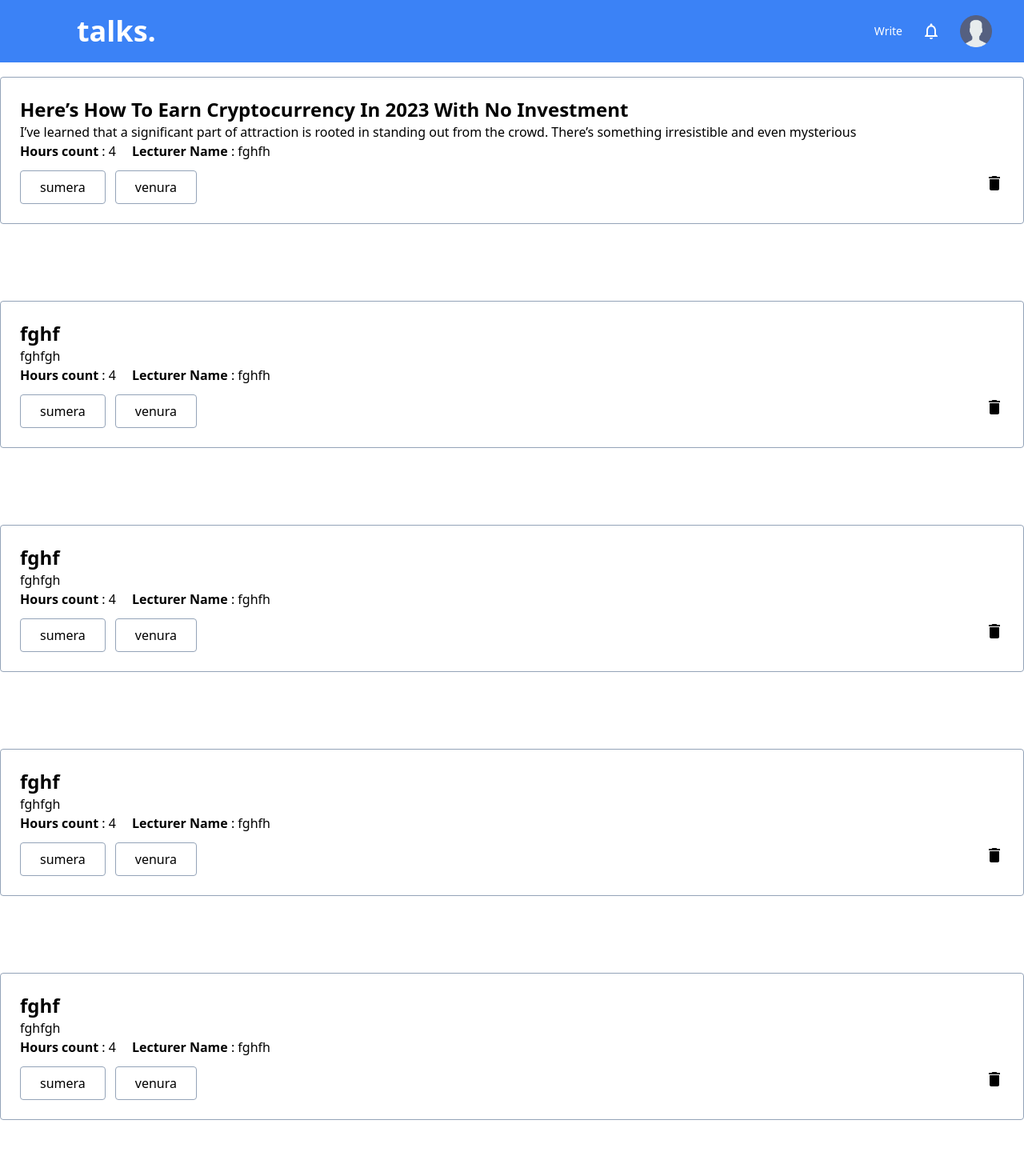
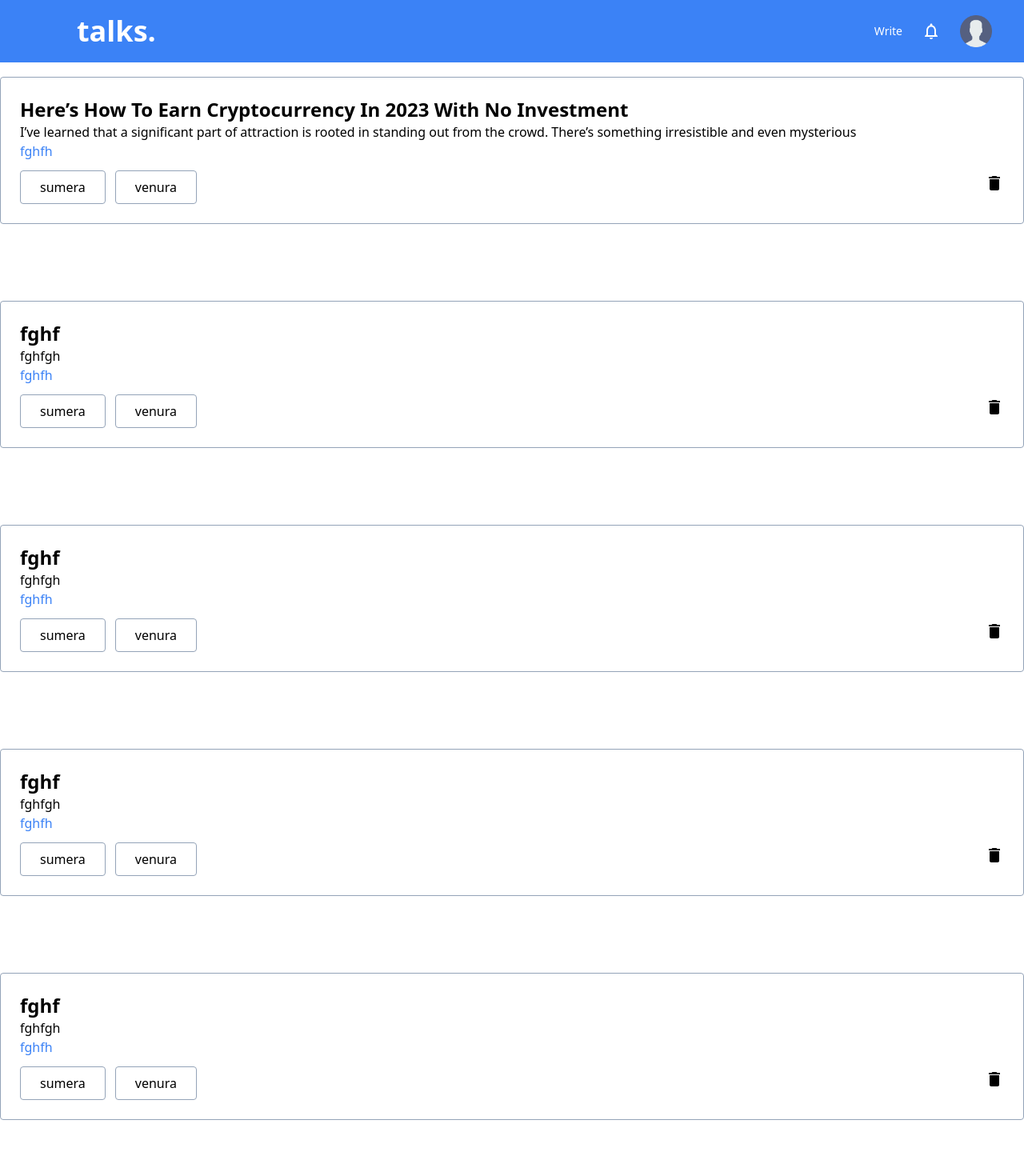
Before and after one commit to sumeraruwen/Blog-Site, a React (Create React App) app: page /Profile in a window 1280 px wide. Shown: the top 1470 px of the page at 80% size. Built offline with nearby package versions, Linux system fonts and the light colour scheme.

Commit message:
content updated

```diff
--- a/src/components/Post/Post.tsx
+++ b/src/components/Post/Post.tsx
@@ -6,8 +6,7 @@ type PostProps = {
     _id: string;
     title: string;
     description: string;
-    hoursCount?: number;
-    lecturerName?: string;
+    category?: string;
     tags: string[];
     // removePostFromList?: (postId: string) => void;
   };
@@ -21,14 +20,10 @@ export default class Post extends Component<PostProps,PostState> {
         <h3 className="text-2xl font-bold">{this.props.title}</h3>
         {this.props.description}
         <span className="flex space-x-5">
-          {this.props.hoursCount ? (
-            <p>
-              <strong>Hours count</strong> : {this.props.hoursCount}
-            </p>
-          ) : null}
-          {this.props.lecturerName ? (
-            <p>
-              <strong>Lecturer Name</strong> : {this.props.lecturerName}
+
+          {this.props.category ? (
+            <p className="text-blue-500">
+               {this.props.category}
             </p>
           ) : null}
         </span>
--- a/src/pages/Profile/Profile.tsx
+++ b/src/pages/Profile/Profile.tsx
@@ -8,14 +8,15 @@ export default class Profile extends Component {
             <div>
                 <Header2/>
                 <Post _id="fhfghfg" title="Here’s How To Earn Cryptocurrency In 2023 With No Investment" description="I’ve learned that a significant part of
-                 attraction is rooted in standing out from the crowd. There’s something irresistible and even mysterious" hoursCount={4} lecturerName="fghfh" tags={["sumera","venura"]} />
-                <Post _id="fhfghfg" title="fghf" description="fghfgh" hoursCount={4} lecturerName="fghfh" tags={["sumera","venura"]}/>
-                <Post _id="fhfghfg" title="fghf" description="fghfgh" hoursCount={4} lecturerName="fghfh" tags={["sumera","venura"]} />
-                <Post _id="fhfghfg" title="fghf" description="fghfgh" hoursCount={4} lecturerName="fghfh" tags={["sumera","venura"]} />
-                <Post _id="fhfghfg" title="fghf" description="fghfgh" hoursCount={4} lecturerName="fghfh"  tags={["sumera","venura"]}/>
-                <Post _id="fhfghfg" title="fghf" description="fghfgh" hoursCount={4} lecturerName="fghfh" tags={["sumera","venura"]}/>
+                 attraction is rooted in standing out from the crowd. There’s something irresistible and even mysterious" category="fghfh" tags={["sumera","venura"]} />
+                <Post _id="fhfghfg" title="fghf" description="fghfgh"  category="fghfh" tags={["sumera","venura"]}/>
+                <Post _id="fhfghfg" title="fghf" description="fghfgh"  category="fghfh" tags={["sumera","venura"]} />
+                <Post _id="fhfghfg" title="fghf" description="fghfgh"  category="fghfh" tags={["sumera","venura"]} />
+                <Post _id="fhfghfg" title="fghf" description="fghfgh" category="fghfh"  tags={["sumera","venura"]}/>
+                <Post _id="fhfghfg" title="fghf" description="fghfgh"  category="fghfh" tags={["sumera","venura"]}/>
 
             </div>
         )
+
     }
 }
```
